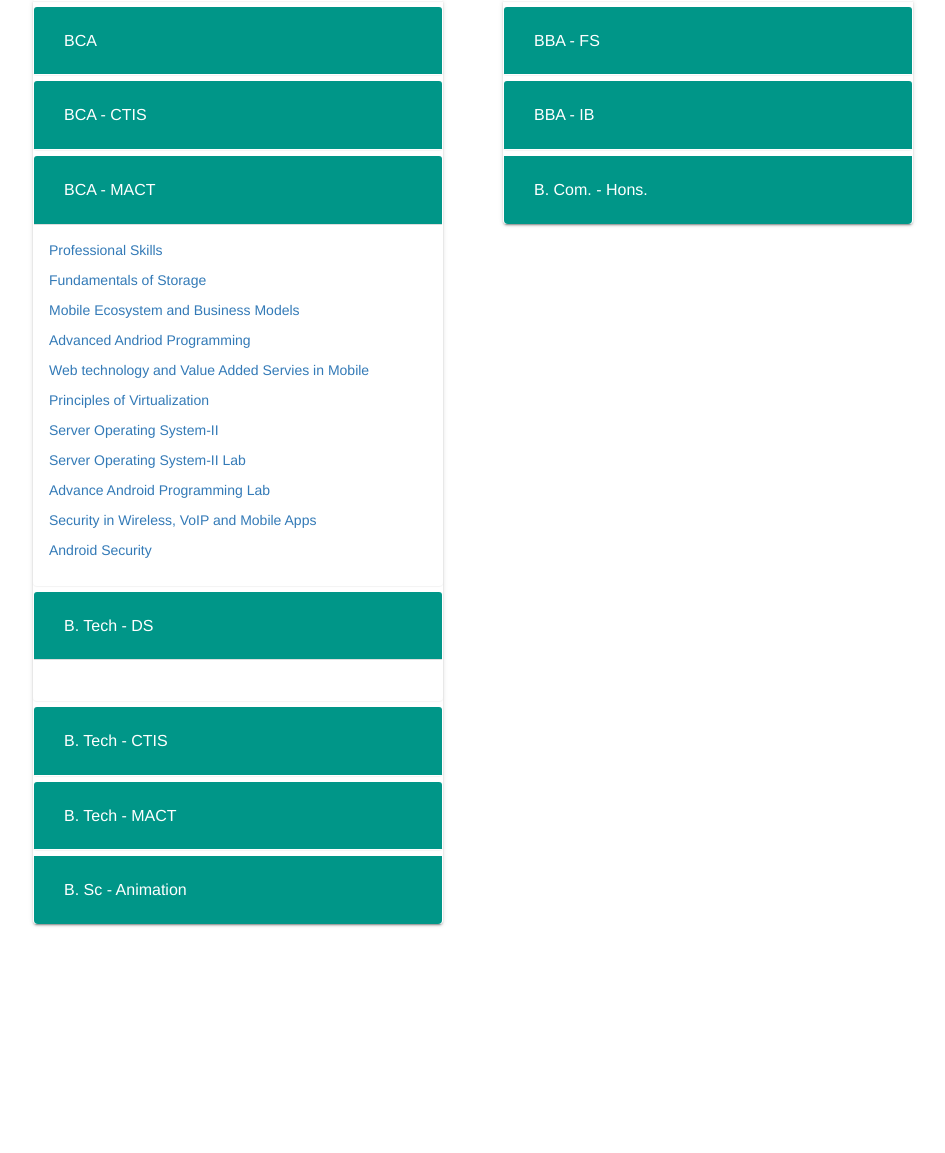
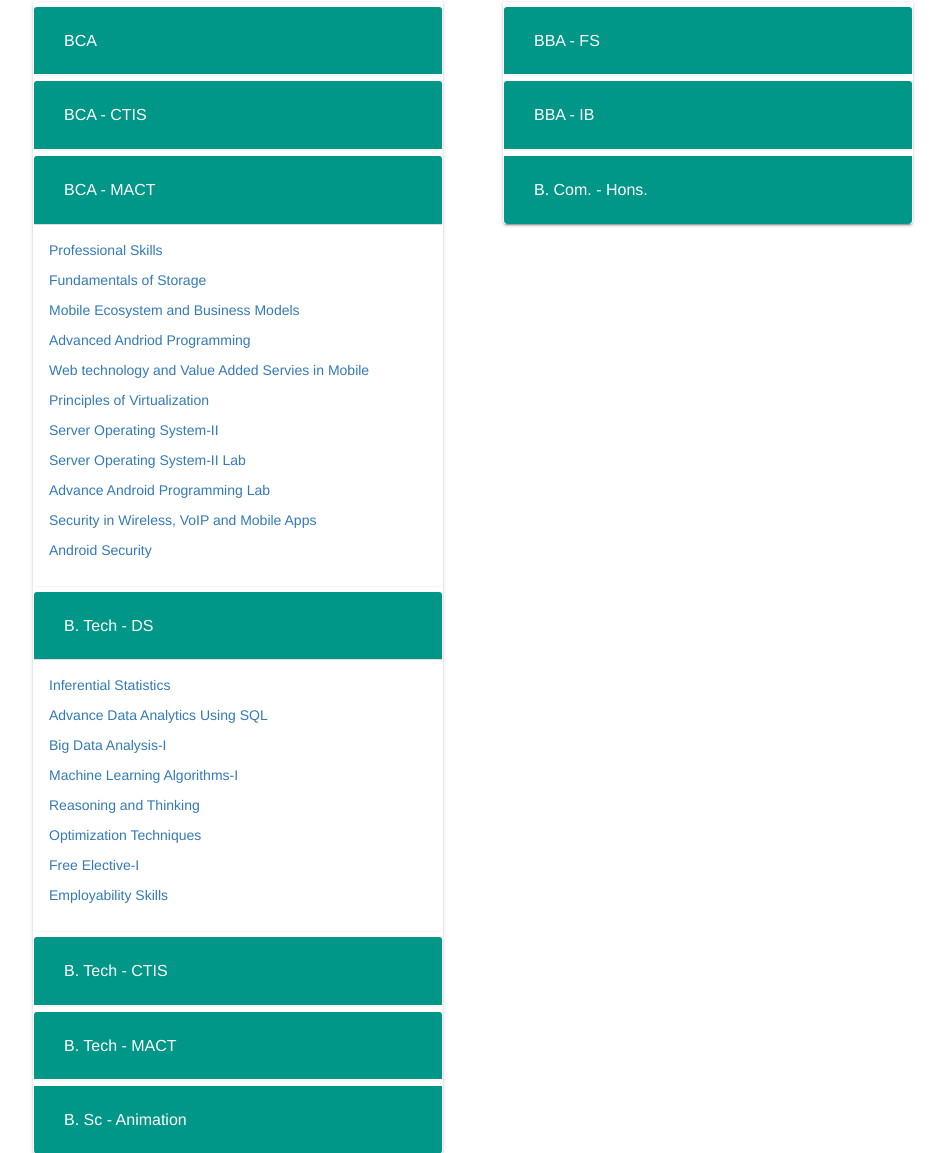
Before and after one commit to anwaysomani/QBerator, a Django app: page /facsem5/ in a window 1280 px wide, after a click on "B. Tech - DS". Shown: the part 267-1420 px from the top of the page, without its empty margins (167-1112 px from the left). Before the commit the page ends 1194 px from the top, so only its background shows below. Run offline with Django 3.2, Linux system fonts and the light colour scheme; some libraries are stand-ins or nearby versions.

Commit message:
Added Sem-5 for B.tech ds

```diff
--- a/homepage/latex/templates/faculty/index/index_sem5.html
+++ b/homepage/latex/templates/faculty/index/index_sem5.html
@@ -129,13 +129,14 @@
                       		</div>
                       		<div id="five" class="panel-collapse collapse">
                           		<div class="panel-body">
-						<p><a href=""></a></p>
-						<p><a href=""></a></p>
-						<p><a href=""></a></p>
-						<p><a href=""></a></p>
-						<p><a href=""></a></p>
-						<p><a href=""></a></p>
-						<p><a href=""></a></p>
+						<p><a href="">Inferential Statistics</a></p>
+						<p><a href="">Advance Data Analytics Using SQL</a></p>
+						<p><a href="">Big Data Analysis-I</a></p>
+						<p><a href="">Machine Learning Algorithms-I</a></p>
+						<p><a href="">Reasoning and Thinking</a></p>
+						<p><a href="">Optimization Techniques</a></p>
+						<p><a href="">Free Elective-I</a></p>
+                                		<p><a href="">Employability Skills</a></p>
 			  		</div>
                       		</div>
                   	</div>
```
